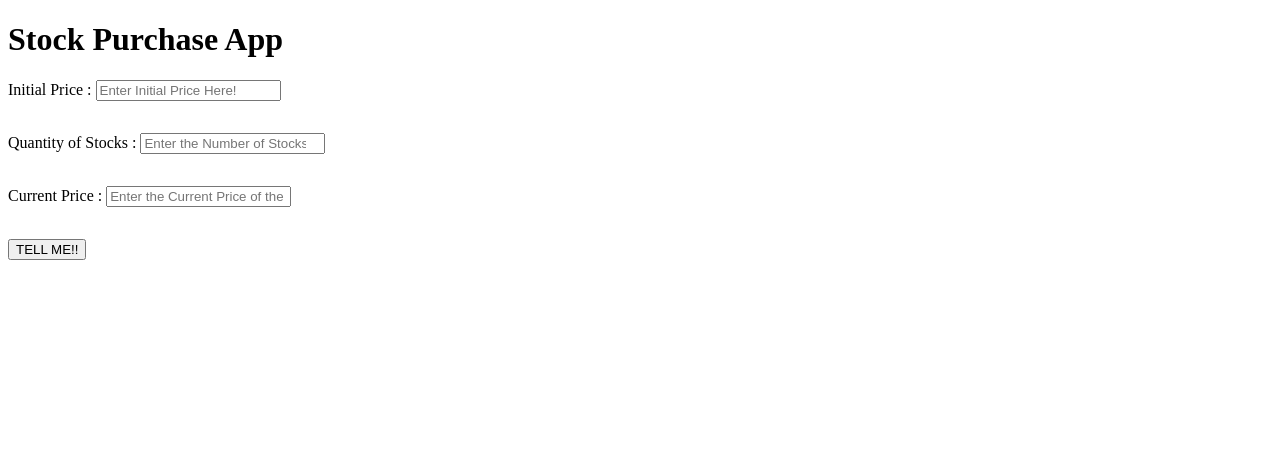
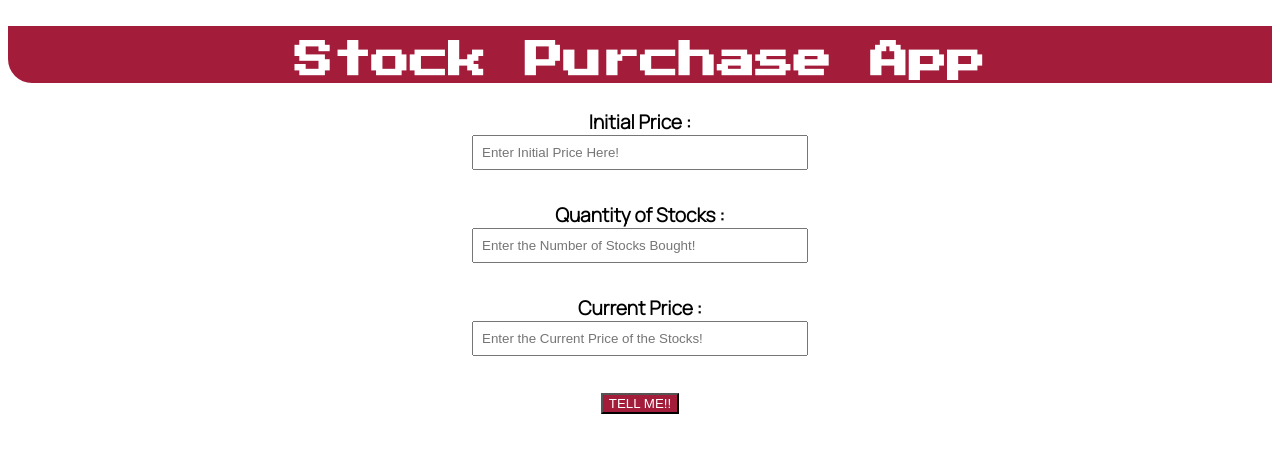
Before and after one commit to ru-mi-nator/Stock-Purchase-App, a plain HTML site: page index.html in a window 1280 px wide. Drawn offline with Linux system fonts and the light colour scheme.

Commit message:
style: added css

```diff
--- a/style.css
+++ b/style.css
@@ -1,4 +1,47 @@
+@import url('https://fonts.googleapis.com/css2?family=Manrope:wght@300&display=swap');
+
+@import url('https://fonts.googleapis.com/css2?family=Press+Start+2P&display=swap');
+
+:root {
+    --primary-color: #A31C3A;
+    --dark-gray: #4B5563;
+    --off-white: #E5E7EB;
+}
+
+body {
+    font-family: 'Manrope', sans-serif;
+    font-weight: bold;
+    font-size: larger;
+    display: block;
+    text-align: center;
+}
+
 label {
     display: block;
     padding-bottom: 2rem;
 }
+
+h1 {
+    font-family: 'Press Start 2P', cursive;
+    background-color: var(--primary-color);
+    color: white;
+    padding: 1rem 1rem 0.2rem 1rem;
+    border-bottom-left-radius: 1.5rem;
+    padding: 1rem 1rem 0.2rem 1rem;
+    border-bottom-left-radius: 1.5rem
+}
+
+button {
+    background-color: var(--primary-color);
+    color: white;
+    paddiing: 0.5rem;
+}
+
+input {
+    width: 25%;
+    display: block;
+    margin: auto;
+    padding: 0.5rem;
+}
+
+label
```
